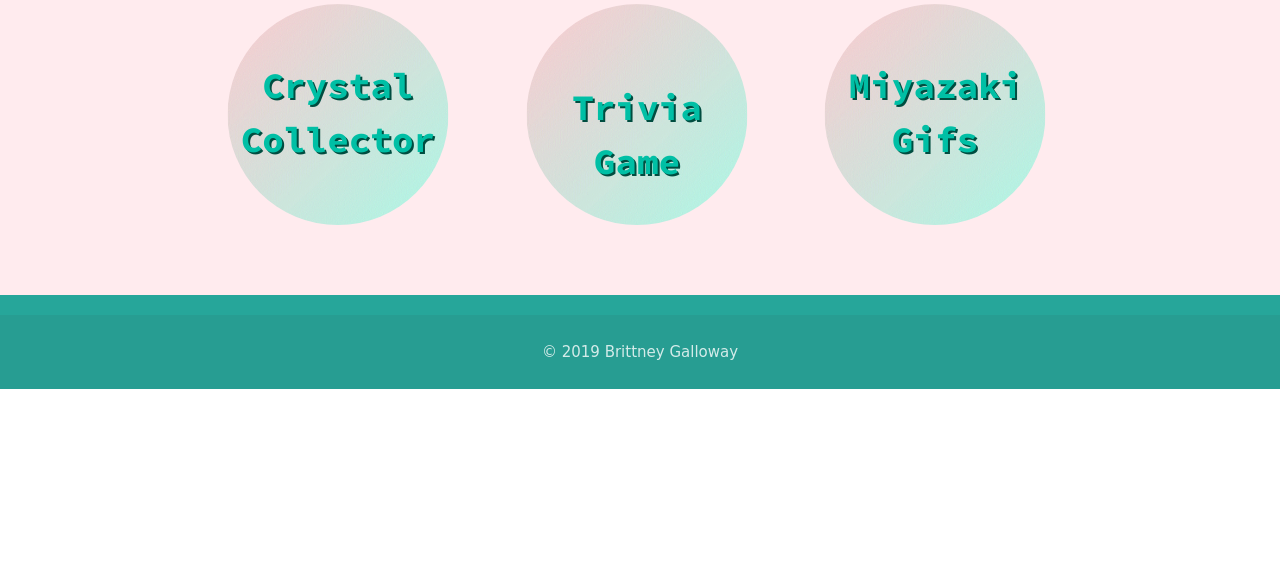
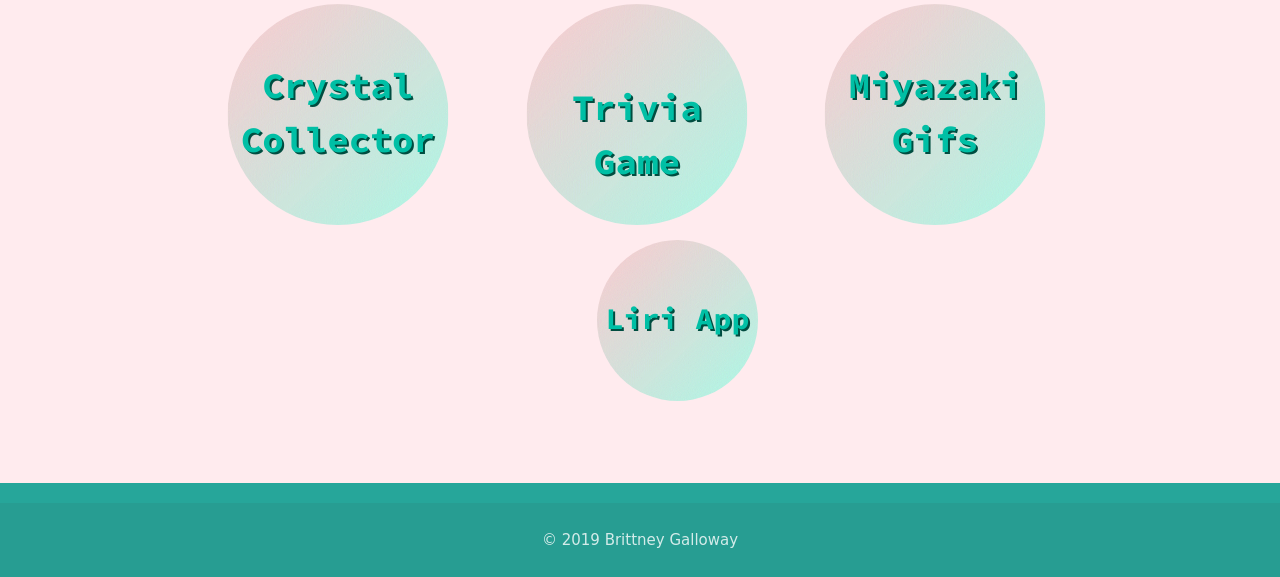
Before and after one commit to brittgalloway/Basic-Portfolio, a plain HTML site: page portfolio_materialize.html in a window 1280 px wide. Shown: the part 441-1018 px from the top of the page. Before the commit the page ends 830 px from the top, so only its background shows below. Drawn offline with nearby package versions, Linux system fonts and the light colour scheme; a web font is replaced by a local one.

Commit message:
added Liri App to portfolio

```diff
--- a/assets/css/style.css
+++ b/assets/css/style.css
@@ -237,6 +237,31 @@ li {
   margin-left: auto;
   margin-right: auto;
 }
+#liriApp {
+  position: relative;
+  animation: liri 20s linear infinite;
+  width: 80%;
+  margin: auto;
+}
+@keyframes liri {
+  from {
+    transform: rotate(0deg) translateX(5px) rotate(0deg);
+  }
+  to {
+    transform: rotate(-360deg) translateX(5px) rotate(360deg);
+  }
+}
+.liri {
+  position: absolute;
+  text-align: center;
+  font-size: 30px;
+  text-shadow: 2px 2px #004d40;
+  font-family: "Source Code Pro", monospace;
+  width: 100%;
+  margin-top: 35%;
+  margin-left: auto;
+  margin-right: auto;
+}
 #projectImg {
   margin-top: 7px;
 }
--- a/assets/links.js
+++ b/assets/links.js
@@ -21,4 +21,7 @@ $(document).ready(function() {
   $("#trivia").wrap("<a href='triviaGame.html' </a>");
 
   $("#gifs").wrap("<a href='gifTastic.html' </a>");
+  $("#liriApp").wrap(
+    "<a href='https://github.com/brittgalloway/liri-node-app' </a>"
+  );
 });
--- a/portfolio_materialize.html
+++ b/portfolio_materialize.html
@@ -124,6 +124,19 @@
             </div>
           </div>
         </div>
+        <div class="row">
+          <div class="col s12 m3 l3 offset-l5">
+            <div id="liriApp">
+              <div class="liri">
+                Liri App
+              </div>
+              <img
+                src="assets/images/soft_grad.gif"
+                class="circle responsive-img"
+              />
+            </div>
+          </div>
+        </div>
       </div>
     </main>
     <footer class="page-footer teal lighten-1">
```
